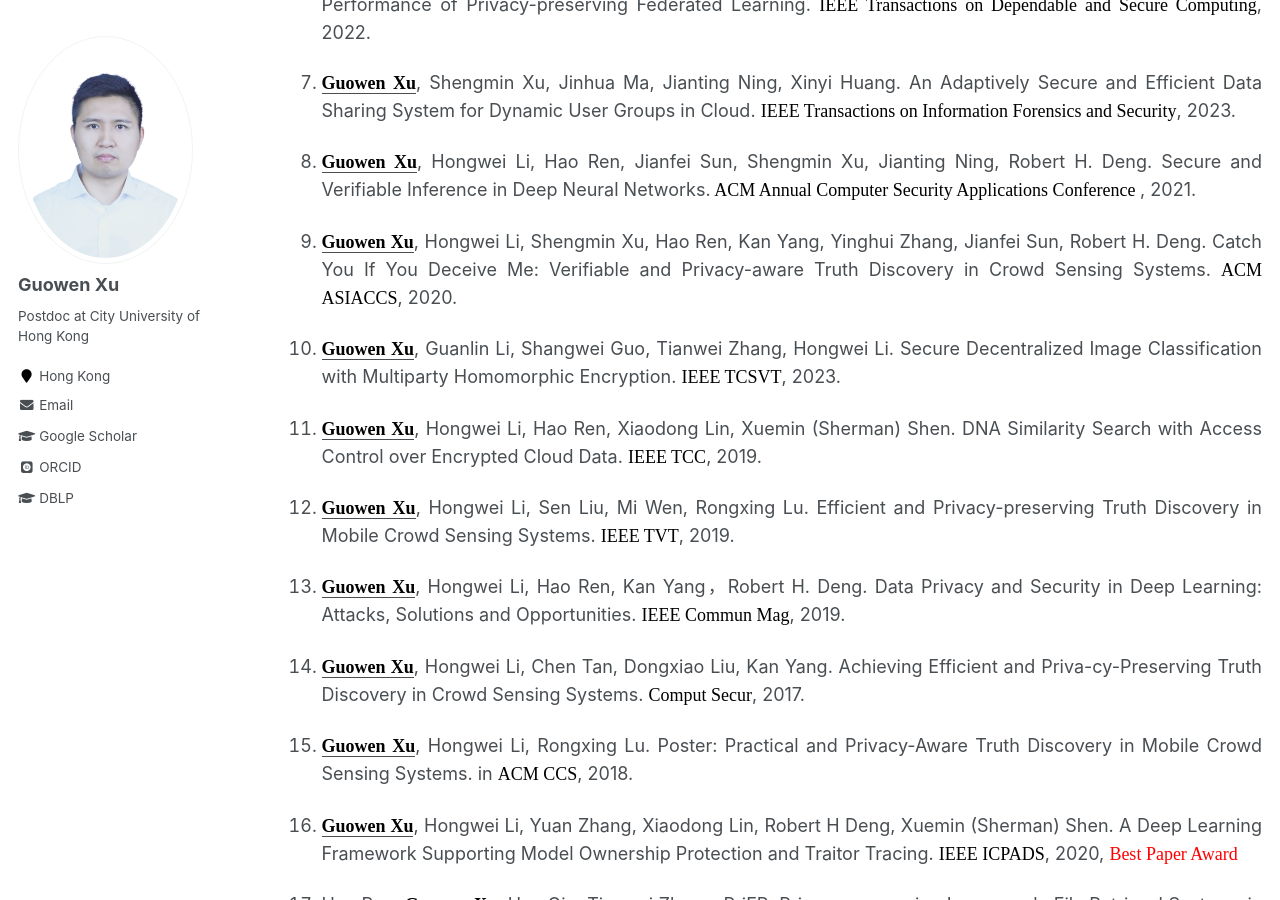
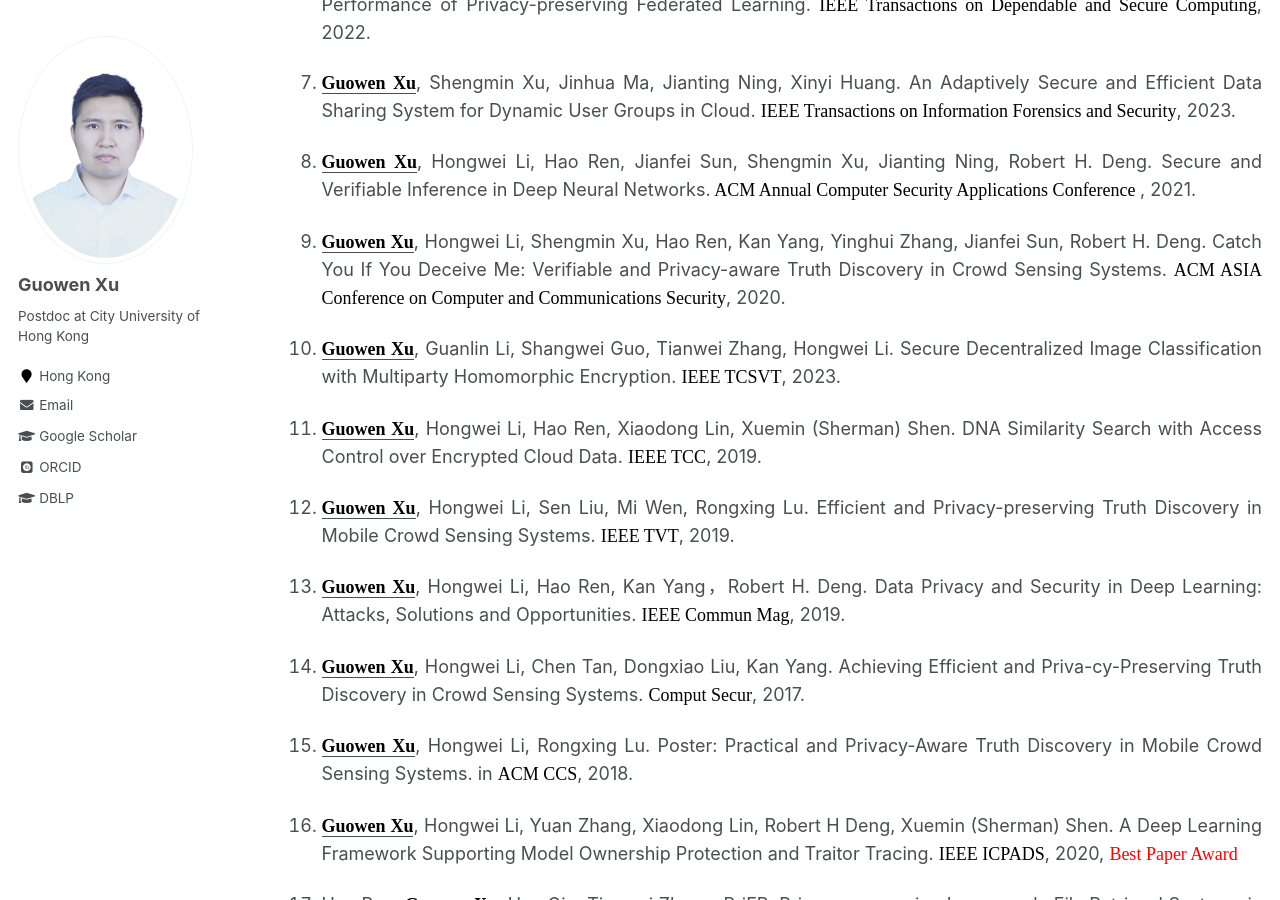
Before and after one commit to Guowen-xu/guowen-xu.github.io, a Jekyll site: the page built from _pages/publications.md, in a window 1280 px wide and 900 px high, scrolled down 778 px. Built offline with Jekyll 4.4.1, drawn with Linux system fonts in a browser that asks for light colours; some web fonts are replaced.

Commit message:
Update publications.md

```diff
--- a/_pages/publications.md
+++ b/_pages/publications.md
@@ -22,7 +22,7 @@ You can find my articles on my [Google Scholar](https://scholar.google.com.hk/ci
 6. <p align="justify"><u><b><font face="Times New Roman" color=black size=4> Guowen Xu</font></b></u>, Xingshuo Han, Shengmin Xu, Tianwei Zhang, Hongwei Li, et al. Hercules: Boosting the Performance of Privacy-preserving Federated Learning. <font face="Times New Roman" color=black size=4> IEEE Transactions on Dependable and Secure Computing</font>, 2022.</p>
 7. <p align="justify"><u><b><font face="Times New Roman" color=black size=4> Guowen Xu</font></b></u>, Shengmin Xu, Jinhua Ma, Jianting Ning, Xinyi Huang. An Adaptively Secure and Efficient Data Sharing System for Dynamic User Groups in Cloud. <font face="Times New Roman" color=black size=4> IEEE Transactions on Information Forensics and Security</font>, 2023.</p>
 8. <p align="justify"><u><b><font face="Times New Roman" color=black size=4> Guowen Xu</font></b></u>, Hongwei Li, Hao Ren, Jianfei Sun, Shengmin Xu, Jianting Ning, Robert H. Deng. Secure and Verifiable Inference in Deep Neural Networks.<font face="Times New Roman" color=black size=4> ACM Annual Computer Security Applications Conference </font>, 2021.</p>
-9. <p align="justify"><u><b><font face="Times New Roman" color=black size=4> Guowen Xu</font></b></u>, Hongwei Li, Shengmin Xu, Hao Ren, Kan Yang, Yinghui Zhang, Jianfei Sun, Robert H. Deng. Catch You If You Deceive Me: Verifiable and Privacy-aware Truth Discovery in Crowd Sensing Systems. <font face="Times New Roman" color=black size=4> ACM ASIACCS</font>, 2020.</p>
+9. <p align="justify"><u><b><font face="Times New Roman" color=black size=4> Guowen Xu</font></b></u>, Hongwei Li, Shengmin Xu, Hao Ren, Kan Yang, Yinghui Zhang, Jianfei Sun, Robert H. Deng. Catch You If You Deceive Me: Verifiable and Privacy-aware Truth Discovery in Crowd Sensing Systems. <font face="Times New Roman" color=black size=4> ACM ASIA Conference on Computer and Communications Security</font>, 2020.</p>
 10. <p align="justify"><u><b><font face="Times New Roman" color=black size=4> Guowen Xu</font></b></u>, Guanlin Li, Shangwei Guo, Tianwei Zhang, Hongwei Li. Secure Decentralized Image Classification with Multiparty Homomorphic Encryption. <font face="Times New Roman" color=black size=4> IEEE TCSVT</font>, 2023.</p>
 11. <p align="justify"><u><b><font face="Times New Roman" color=black size=4> Guowen Xu</font></b></u>, Hongwei Li, Hao Ren, Xiaodong Lin, Xuemin (Sherman) Shen. DNA Similarity Search with Access Control over Encrypted Cloud Data. <font face="Times New Roman" color=black size=4> IEEE TCC</font>, 2019.</p>
 12. <p align="justify"><u><b><font face="Times New Roman" color=black size=4> Guowen Xu</font></b></u>, Hongwei Li, Sen Liu, Mi Wen, Rongxing Lu. Efficient and Privacy-preserving Truth Discovery in Mobile Crowd Sensing Systems. <font face="Times New Roman" color=black size=4> IEEE TVT</font>, 2019.</p>
```
